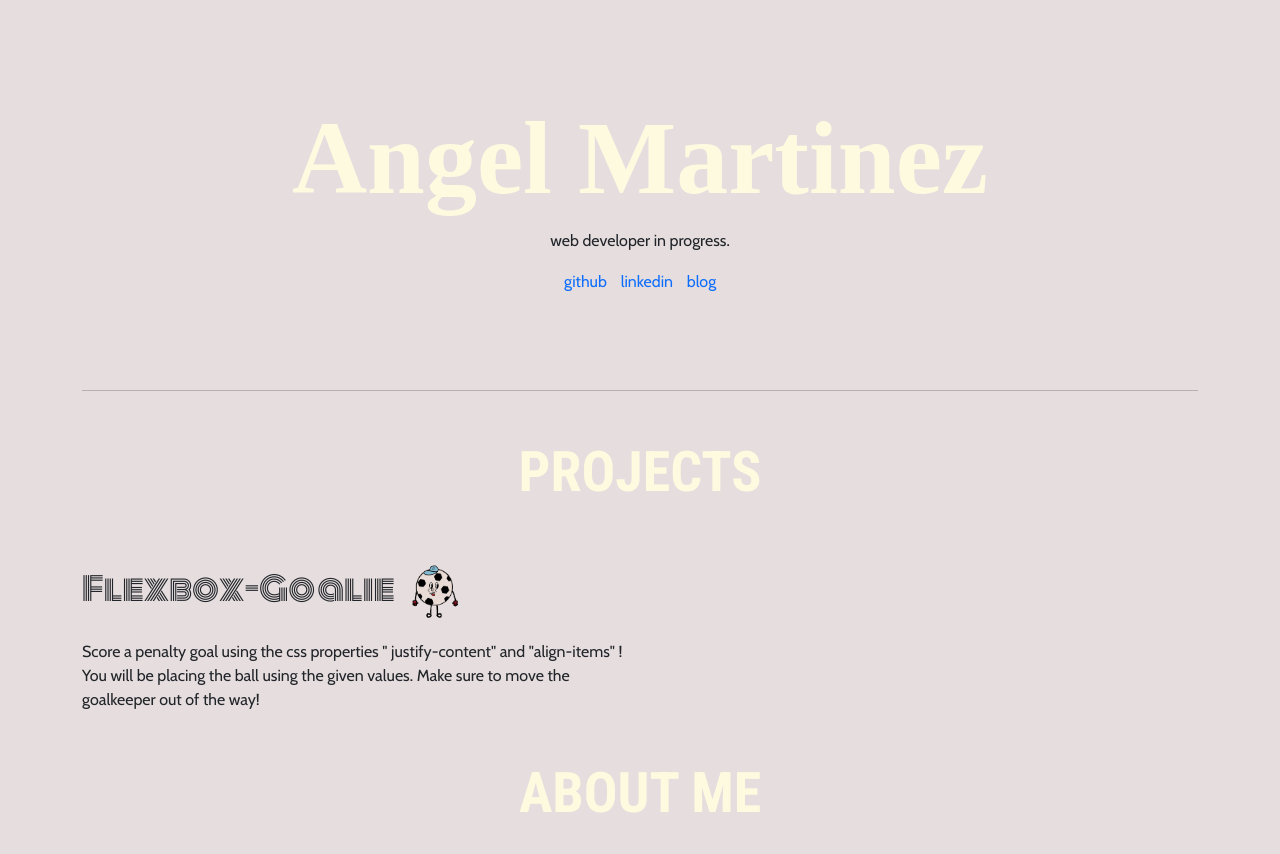
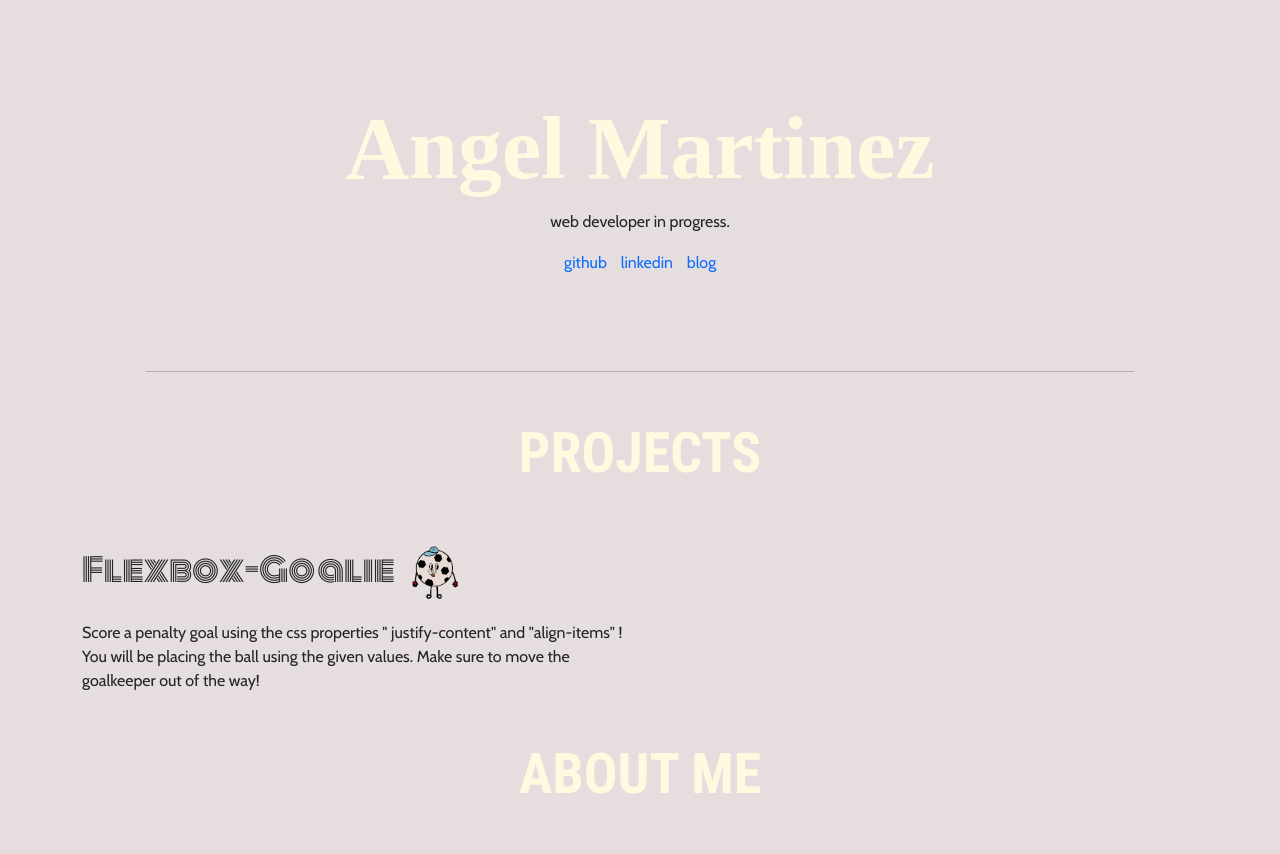
Before and after one commit to martinez-angel/website, a plain HTML site: page index.html in a window 1280 px wide. Shown: the top 854 px of the page. Drawn offline with nearby package versions, Linux system fonts and the light colour scheme.

Commit message:
Update style.css

```diff
--- a/style.css
+++ b/style.css
@@ -21,12 +21,14 @@ padding-top: 6rem;
 
 hr {
     margin-top: 6rem;
+    margin-right: 4rem;
+    margin-left: 4rem;
 }
 
 h1 {
     font-family: 'Times New Roman', Times, serif;
     font-weight: 900;
-    font-size: 6.5rem;
+    font-size: 5.5rem;
     color: #fefae0;
 }
 
```
